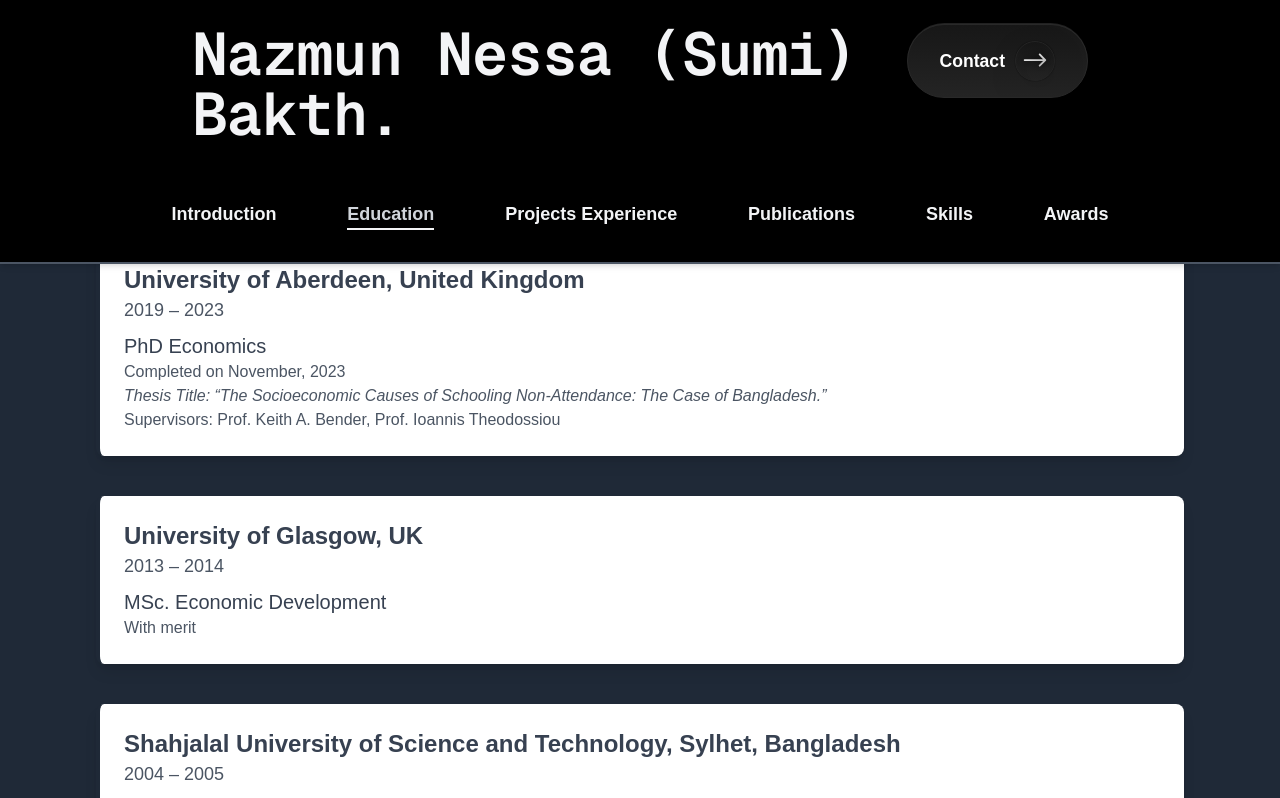
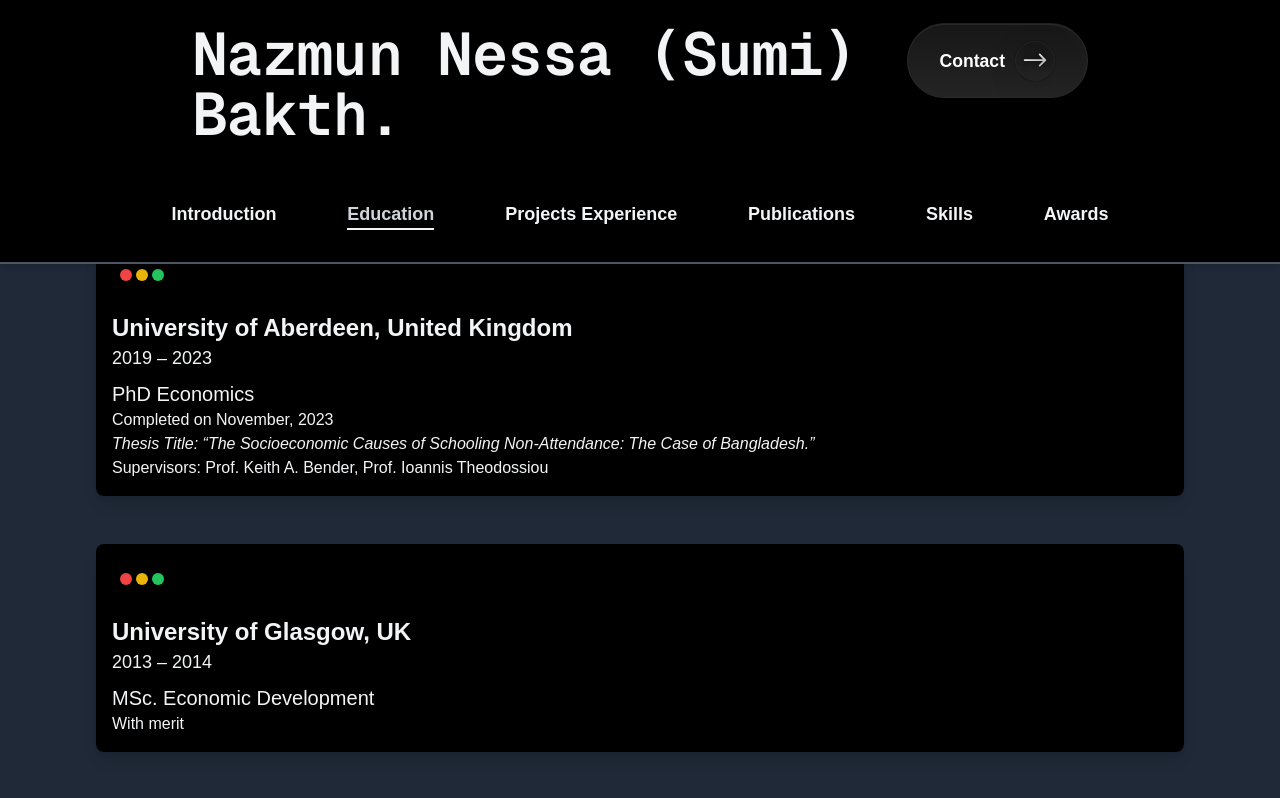
Before and after one commit to Musaddek-Ahmed/PhdHolder_portfolio, a Next.js app: page /education in a window 1280 px wide. Shown: the top 798 px of the page. Built offline with nearby package versions, Linux system fonts and the light colour scheme.

Commit message:
latest update

```diff
--- a/app/awards/page.tsx
+++ b/app/awards/page.tsx
@@ -33,11 +33,11 @@
 
     <div className="grid grid-cols-1 md:grid-cols-2 gap-12">
       {awards.map((award, index) => (
-        <div key={index} className="bg-white rounded-lg shadow-lg p-8 hover:shadow-2xl transition-shadow duration-300 flex flex-col items-center">
+        <div key={index} className="bg-black rounded-lg shadow-lg p-8 hover:shadow-2xl transition-shadow duration-300 flex flex-col items-center">
           {award.icon}
-          <h2 className="sm:text-2xl text-xl text-center font-bold text-gray-700 mb-2">{award.title}</h2>
-          <p className="text-lg text-gray-600 text-center">{award.description}</p>
-          {award.year && <p className="text-sm text-gray-500 mt-4">{award.year}</p>}
+          <h2 className="sm:text-2xl text-xl text-center font-bold text-gray-100 mb-2">{award.title}</h2>
+          <p className="text-lg text-gray-300 text-center">{award.description}</p>
+          {award.year && <p className="text-sm text-gray-400 mt-4">{award.year}</p>}
         </div>
       ))}
     </div>
--- /dev/null
+++ b/app/components/card2.tsx
@@ -0,0 +1,42 @@
+import React from "react";
+
+interface CardProps {
+    institution: string;
+    duration: string;
+    degree: string;
+    completion: string;
+    thesis: string;
+    supervisors: string;
+    merit: string;
+    rank: string;
+}
+
+const Card2: React.FC<CardProps> = ({ institution, duration, degree, completion, thesis, supervisors, merit, rank }) => {
+  return (
+    <div className="bg-black w-full rounded-lg p-4 shadow-lg">
+      <div className="flex p-2 gap-1">
+        <div className="">
+          <span className="bg-red-500 inline-block center w-3 h-3 rounded-full" />
+        </div>
+        <div className="circle">
+          <span className="bg-yellow-500 inline-block center w-3 h-3 rounded-full" />
+        </div>
+        <div className="circle">
+          <span className="bg-green-500 box inline-block center w-3 h-3 rounded-full" />
+        </div>
+      </div>
+      <div className="card__content mt-4">
+      <h2 className="text-2xl font-semibold text-gray-100">{institution}</h2>
+    <p className="text-gray-100 text-lg">{duration}</p>
+    <p className="mt-2 text-xl font-medium text-gray-100">{degree}</p>
+    {completion && <p className="text-gray-100">{completion}</p>}
+    {thesis && <p className="text-gray-100 italic">{thesis}</p>}
+    {supervisors && <p className="text-gray-100">{supervisors}</p>}
+    {merit && <p className="text-gray-100">{merit}</p>}
+    {rank && <p className="text-gray-100">{rank}</p>}
+  </div>
+      </div>
+  );
+};
+
+export default Card2;
--- /dev/null
+++ b/app/components/card3.tsx
@@ -0,0 +1,71 @@
+'use client'
+
+import React from "react";
+import styled from "styled-components";
+import { IconType } from 'react-icons';
+
+interface CardProps {
+    icon: IconType;
+    title: string;
+    description: string;
+    year: string;
+}
+
+const Card3: React.FC<CardProps> = ({ icon: Icon, title, description, year }) => {
+  return (
+    <StyledWrapper>
+      <div className="cards">
+        <figure className="card">
+          <figcaption className="card_title">
+          <Icon className="text-purple-400 text-5xl mb-4" />
+          <h2 className="sm:text-2xl text-xl text-center font-bold text-gray-100 mb-2">{title}</h2>
+          <p className="text-lg text-gray-300 text-center">{description}</p>
+          {year && <p className="text-sm text-gray-400 mt-4">{year}</p>}
+          </figcaption>
+        </figure>
+      </div>
+    </StyledWrapper>
+  );
+};
+
+const StyledWrapper = styled.div`
+  .cards {
+  perspective: 900px;
+}
+
+.card {
+  width: 600px;
+  height: 290px;
+  background: #16161d;
+  border: 2px solid #555555;
+  border-radius: 4px;
+  position: relative;
+  transform-style: preserve-3d;
+  will-change: transform;
+  transition: transform .5s;
+}
+
+.card:hover {
+  transform: translateZ(10px) rotateX(10deg) rotateY(10deg);
+}
+
+.card_title {
+  color: #fff;
+  position: absolute;
+  top: 50%;
+  right: 50px;
+  transform: translateY(-80%);
+  transition: transform .5s;
+  font: 700 1.5rem monospace;
+  text-shadow: -1px -1px 0 #000,
+    1px -1px 0 #000,
+    -1px 1px 0 #000,
+     1px 1px 0 #000;
+}
+
+.card:hover .card_title {
+  transform: translateZ(5px);
+}
+`;
+
+export default Card3;
--- a/app/education/page.tsx
+++ b/app/education/page.tsx
@@ -1,4 +1,5 @@
 import React from 'react'
+import Card2 from '../components/card2';
 
 const page = () => {
   const educationDetails = [
@@ -9,23 +10,37 @@
       completion: "Completed on November, 2023",
       thesis: "Thesis Title: “The Socioeconomic Causes of Schooling Non-Attendance: The Case of Bangladesh.”",
       supervisors: "Supervisors: Prof. Keith A. Bender, Prof. Ioannis Theodossiou",
+      merit: '',
+      rank: '',
     },
     {
       institution: "University of Glasgow, UK",
       duration: "2013 – 2014",
       degree: "MSc. Economic Development",
+      completion: '',
+      thesis: '',
+      supervisors: '',
       merit: "With merit",
+      rank: ''
     },
     {
       institution: "Shahjalal University of Science and Technology, Sylhet, Bangladesh",
       duration: "2004 – 2005",
       degree: "M.SS. Economics",
+      completion: '',
+      thesis: '',
+      supervisors: '',
+      merit: '',
       rank: "Ranked 1st Position",
     },
     {
       institution: "Shahjalal University of Science and Technology, Sylhet, Bangladesh",
       duration: "2001 – 2004",
       degree: "B.S.S. Economics",
+      completion: '',
+      thesis: '',
+      supervisors: '',
+      merit: '',
       rank: "Ranked 1st Position",
     },
   ];
@@ -33,22 +48,22 @@
 
   return (
     <div className="bg-gray-800 flex flex-col sm:px-24 px-5 py-5 sm:pt-60 pt-36 ">
+
+<div className="space-y-12">
 {educationDetails.map((edu, index) => (
-  <div
+  <Card2
     key={index}
-    className="mb-10 p-6 bg-white shadow-lg rounded-lg border-l-4 border-gray-800 transform transition duration-500 hover:scale-105"
-  >
-    <h2 className="text-2xl font-semibold text-gray-700">{edu.institution}</h2>
-    <p className="text-gray-600 text-lg">{edu.duration}</p>
-    <p className="mt-2 text-xl font-medium text-gray-700">{edu.degree}</p>
-    {edu.completion && <p className="text-gray-600">{edu.completion}</p>}
-    {edu.thesis && <p className="text-gray-600 italic">{edu.thesis}</p>}
-    {edu.supervisors && <p className="text-gray-600">{edu.supervisors}</p>}
-    {edu.merit && <p className="text-gray-600">{edu.merit}</p>}
-    {edu.rank && <p className="text-gray-600">{edu.rank}</p>}
-  </div>
+    institution={edu.institution}
+    duration={edu.duration}
+    degree={edu.degree}
+    completion={edu.completion}
+    thesis={edu.thesis}
+    supervisors={edu.supervisors}
+    merit={edu.merit}
+    rank={edu.rank}
+  />
 ))}
-
+</div>
 
   </div>
 );
--- a/app/skills/page.tsx
+++ b/app/skills/page.tsx
@@ -7,28 +7,28 @@
 
 
     <div className="grid grid-cols-1 sm:grid-cols-2  gap-12 ">
-      <div className="bg-white rounded-lg shadow-lg p-8 hover:shadow-2xl transition-shadow duration-300 flex flex-col items-center">
+      <div className="bg-black rounded-lg shadow-lg p-8 hover:shadow-2xl transition-shadow duration-300 flex flex-col items-center">
         <FaChalkboardTeacher className="text-blue-600 text-5xl mb-4" />
-        <h2 className="text-2xl font-bold text-gray-700 mb-2">Associate Fellowship</h2>
-        <p className="text-lg text-gray-600 text-center">Achieved on UK advanced higher Study (AFHEA)</p>
+        <h2 className="text-2xl font-bold text-gray-100 mb-2">Associate Fellowship</h2>
+        <p className="text-lg text-gray-300 text-center">Achieved on UK advanced higher Study (AFHEA)</p>
       </div>
 
-      <div className="bg-white rounded-lg shadow-lg p-8 hover:shadow-2xl transition-shadow duration-300 flex flex-col items-center">
+      <div className="bg-black rounded-lg shadow-lg p-8 hover:shadow-2xl transition-shadow duration-300 flex flex-col items-center">
         <FaLaptopCode className="text-green-600 text-5xl mb-4" />
-        <h2 className="text-2xl font-bold text-gray-700 mb-2">Software Proficiency</h2>
-        <p className="text-lg text-gray-600 text-center">Stata, EViews, SPSS, Microsoft Office</p>
+        <h2 className="text-2xl font-bold text-gray-100 mb-2">Software Proficiency</h2>
+        <p className="text-lg text-gray-300 text-center">Stata, EViews, SPSS, Microsoft Office</p>
       </div>
 
-      <div className="bg-white rounded-lg shadow-lg p-8 hover:shadow-2xl transition-shadow duration-300 flex flex-col items-center">
+      <div className="bg-black rounded-lg shadow-lg p-8 hover:shadow-2xl transition-shadow duration-300 flex flex-col items-center">
         <FaLanguage className="text-red-600 text-5xl mb-4" />
-        <h2 className="text-2xl font-bold text-gray-700 mb-2">Language</h2>
-        <p className="text-lg text-gray-600 text-center">English (fluent)</p>
+        <h2 className="text-2xl font-bold text-gray-100 mb-2">Language</h2>
+        <p className="text-lg text-gray-300 text-center">English (fluent)</p>
       </div>
 
-      <div className="bg-white rounded-lg shadow-lg p-8 hover:shadow-2xl transition-shadow duration-300 flex flex-col items-center">
+      <div className="bg-black rounded-lg shadow-lg p-8 hover:shadow-2xl transition-shadow duration-300 flex flex-col items-center">
         <FaUsers className="text-yellow-600 text-5xl mb-4" />
-        <h2 className="text-2xl font-bold text-gray-700 mb-2">General Skills</h2>
-        <ul className="list-disc list-inside text-lg text-gray-600 text-left">
+        <h2 className="text-2xl font-bold text-gray-100 mb-2">General Skills</h2>
+        <ul className="list-disc list-inside text-lg text-gray-300 text-left">
           <li>Good team player</li>
           <li>Effective communication skills (written and oral)</li>
           <li>Ability to blend, work, and teach in a diverse environment</li>
--- a/package.json
+++ b/package.json
@@ -9,7 +9,7 @@
     "lint": "next lint"
   },
   "dependencies": {
-    "next": "14.2.9",
+    "next": "^14.2.12",
     "react": "^18",
     "react-dom": "^18",
     "react-icons": "^5.3.0",
@@ -19,6 +19,7 @@
     "@types/node": "^20",
     "@types/react": "^18",
     "@types/react-dom": "^18",
+    "babel-plugin-styled-components": "^2.1.4",
     "postcss": "^8",
     "tailwindcss": "^3.4.1",
     "typescript": "^5"
```
Also changed, not shown: 1 other file (tests, documents, lock files or other folders).
